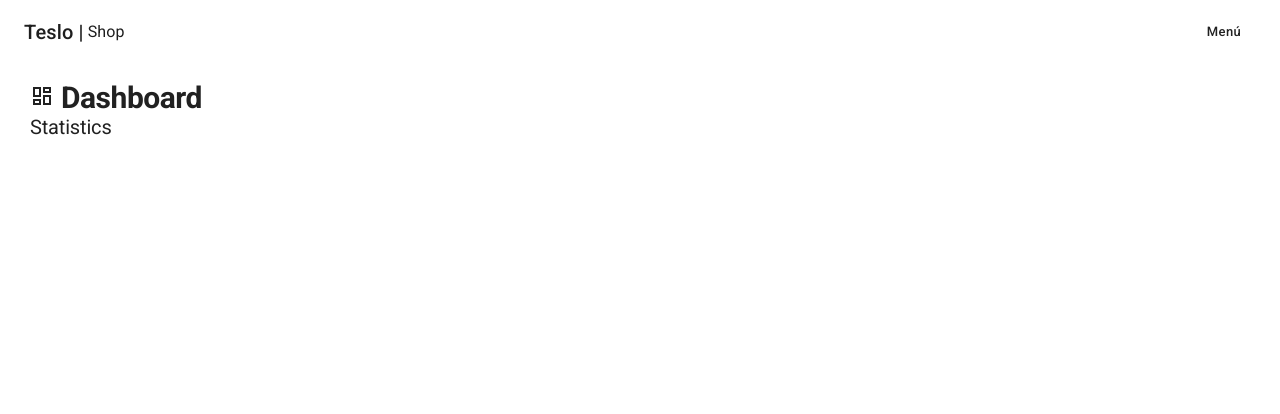
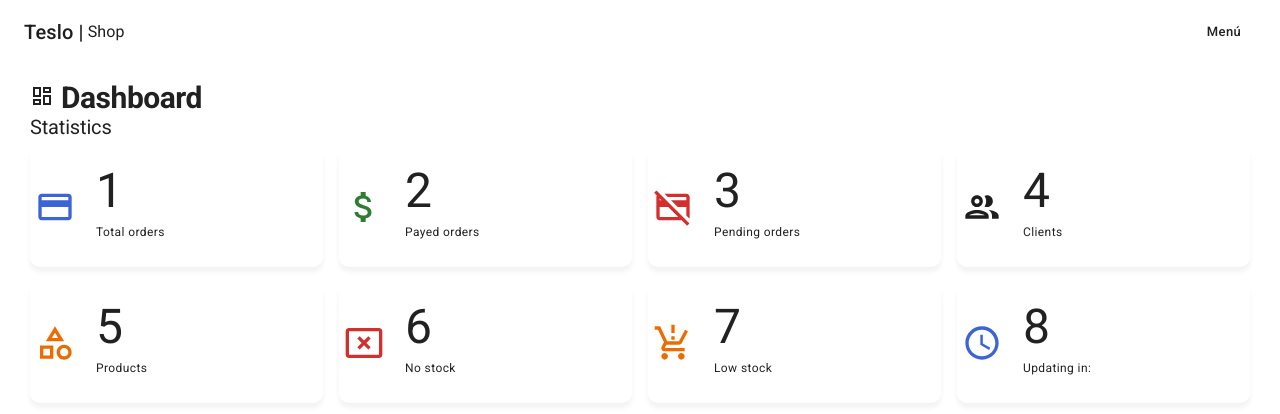
Before and after one commit to luix30182/teslo-shop, a Next.js app: page /admin in a window 1280 px wide. Shown: the top 414 px of the page. Built offline with nearby package versions, Linux system fonts and the light colour scheme; no server answers.

Commit message:
Added dashboard api

```diff
--- /dev/null
+++ b/components/admin/SummaryTile.tsx
@@ -0,0 +1,32 @@
+import { CreditCardOffOutlined } from '@mui/icons-material';
+import { Grid, Card, CardContent, Typography } from '@mui/material';
+import React, { FC } from 'react';
+
+interface Props {
+	title: string | number;
+	subTitle: string;
+	icon: JSX.Element;
+}
+
+export const SummaryTile: FC<Props> = ({ title, subTitle, icon }) => {
+	return (
+		<Grid item xs={12} sm={4} md={3}>
+			<Card sx={{ display: 'flex' }}>
+				<CardContent
+					sx={{
+						width: 50,
+						display: 'flex',
+						justifyContent: 'center',
+						alignItems: 'center'
+					}}
+				>
+					{icon}
+				</CardContent>
+				<CardContent>
+					<Typography variant="h3">{title}</Typography>
+					<Typography variant="caption">{subTitle}</Typography>
+				</CardContent>
+			</Card>
+		</Grid>
+	);
+};
--- a/components/admin/index.ts
+++ b/components/admin/index.ts
@@ -1 +1,2 @@
 export * from './AdminNavbar';
+export * from './SummaryTile';
--- a/components/ui/SideMenu.tsx
+++ b/components/ui/SideMenu.tsx
@@ -29,6 +29,7 @@ import {
 import { useRouter } from 'next/router';
 import { UiContext } from 'context';
 import { AuthContext } from '../../context/auth/AuthContext';
+import { DashboardOutlined } from '@mui/icons-material';
 
 export const SideMenu = () => {
 	const { user, isLoggedIn, logout } = useContext(AuthContext);
@@ -160,11 +161,11 @@ export const SideMenu = () => {
 							<Divider />
 							<ListSubheader>Admin Panel</ListSubheader>
 
-							<ListItem button>
+							<ListItem button onClick={() => navigateTo('/admin/')}>
 								<ListItemIcon>
-									<CategoryOutlined />
+									<DashboardOutlined />
 								</ListItemIcon>
-								<ListItemText primary={'Productos'} />
+								<ListItemText primary={'Dashboard'} />
 							</ListItem>
 							<ListItem button>
 								<ListItemIcon>
--- a/pages/admin/index.tsx
+++ b/pages/admin/index.tsx
@@ -1,6 +1,18 @@
 import React from 'react';
 import { AdminLayout } from '@/components/layouts/AdminLayout';
-import { DashboardOutlined } from '@mui/icons-material';
+import {
+	DashboardOutlined,
+	CreditCardOffOutlined,
+	AttachMoneyOutlined,
+	CreditCardOutlined,
+	GroupOutlined,
+	CategoryOutlined,
+	CancelPresentationOutlined,
+	ProductionQuantityLimitsOutlined,
+	AccessTimeOutlined
+} from '@mui/icons-material';
+import { Grid } from '@mui/material';
+import { SummaryTile } from '@/components/admin';
 
 const DashboardPage = () => {
 	return (
@@ -8,7 +20,57 @@ const DashboardPage = () => {
 			title="Dashboard"
 			subTitle="Statistics"
 			icon={<DashboardOutlined />}
-		></AdminLayout>
+		>
+			<Grid container spacing={2}>
+				<SummaryTile
+					title={1}
+					subTitle="Total orders"
+					icon={<CreditCardOutlined color="secondary" sx={{ fontSize: 40 }} />}
+				/>
+				<SummaryTile
+					title={2}
+					subTitle="Payed orders"
+					icon={<AttachMoneyOutlined color="success" sx={{ fontSize: 40 }} />}
+				/>
+				<SummaryTile
+					title={3}
+					subTitle="Pending orders"
+					icon={<CreditCardOffOutlined color="error" sx={{ fontSize: 40 }} />}
+				/>
+				<SummaryTile
+					title={4}
+					subTitle="Clients"
+					icon={<GroupOutlined color="primary" sx={{ fontSize: 40 }} />}
+				/>
+				<SummaryTile
+					title={5}
+					subTitle="Products"
+					icon={<CategoryOutlined color="warning" sx={{ fontSize: 40 }} />}
+				/>
+				<SummaryTile
+					title={6}
+					subTitle="No stock"
+					icon={
+						<CancelPresentationOutlined color="error" sx={{ fontSize: 40 }} />
+					}
+				/>
+				<SummaryTile
+					title={7}
+					subTitle="Low stock"
+					icon={
+						<ProductionQuantityLimitsOutlined
+							color="warning"
+							sx={{ fontSize: 40 }}
+						/>
+					}
+				/>
+				<SummaryTile
+					title={8}
+					subTitle="Updating in: "
+					icon={<AccessTimeOutlined color="secondary" sx={{ fontSize: 40 }} />}
+				/>
+			</Grid>
+		</AdminLayout>
 	);
 };
 
--- /dev/null
+++ b/pages/api/admin/dashboard.ts
@@ -0,0 +1,57 @@
+import { NextApiRequest, NextApiResponse } from 'next';
+import { db } from '@/database/index';
+import { Order, User, Product } from '@/models/index';
+
+type Data = {
+	numberOfOrders: number;
+	paidOrders: number;
+	notPaidOrders: number;
+	numberOfClients: number;
+	numberOfProducts: number;
+	productsWithNoInventory: number;
+	lowInventory: number;
+};
+
+export default async function handler(
+	req: NextApiRequest,
+	res: NextApiResponse<Data | { message: string }>
+) {
+	try {
+		await db.connect();
+
+		const [
+			numberOfOrders,
+			paidOrders,
+			notPaidOrders,
+			numberOfClients,
+			numberOfProducts,
+			productsWithNoInventory,
+			lowInventory
+		] = await Promise.all([
+			Order.count(),
+			Order.find({ isPaid: true }).count(),
+			Order.find({ isPaid: false }).count(),
+			User.find({ role: 'client' }).count(),
+			Product.find().where('inStock').lte(10).count(),
+			Product.find({
+				inStock: { $eq: 0 }
+			}).count(),
+			Product.find().where('inStock').lte(10).count()
+		]);
+
+		await db.disconnect();
+		return res.status(200).json({
+			numberOfOrders,
+			paidOrders,
+			notPaidOrders,
+			numberOfClients,
+			numberOfProducts,
+			productsWithNoInventory,
+			lowInventory
+		});
+	} catch (error) {
+		await db.disconnect();
+		console.error(error);
+		return res.status(200).json({ message: 'error' });
+	}
+}
```
